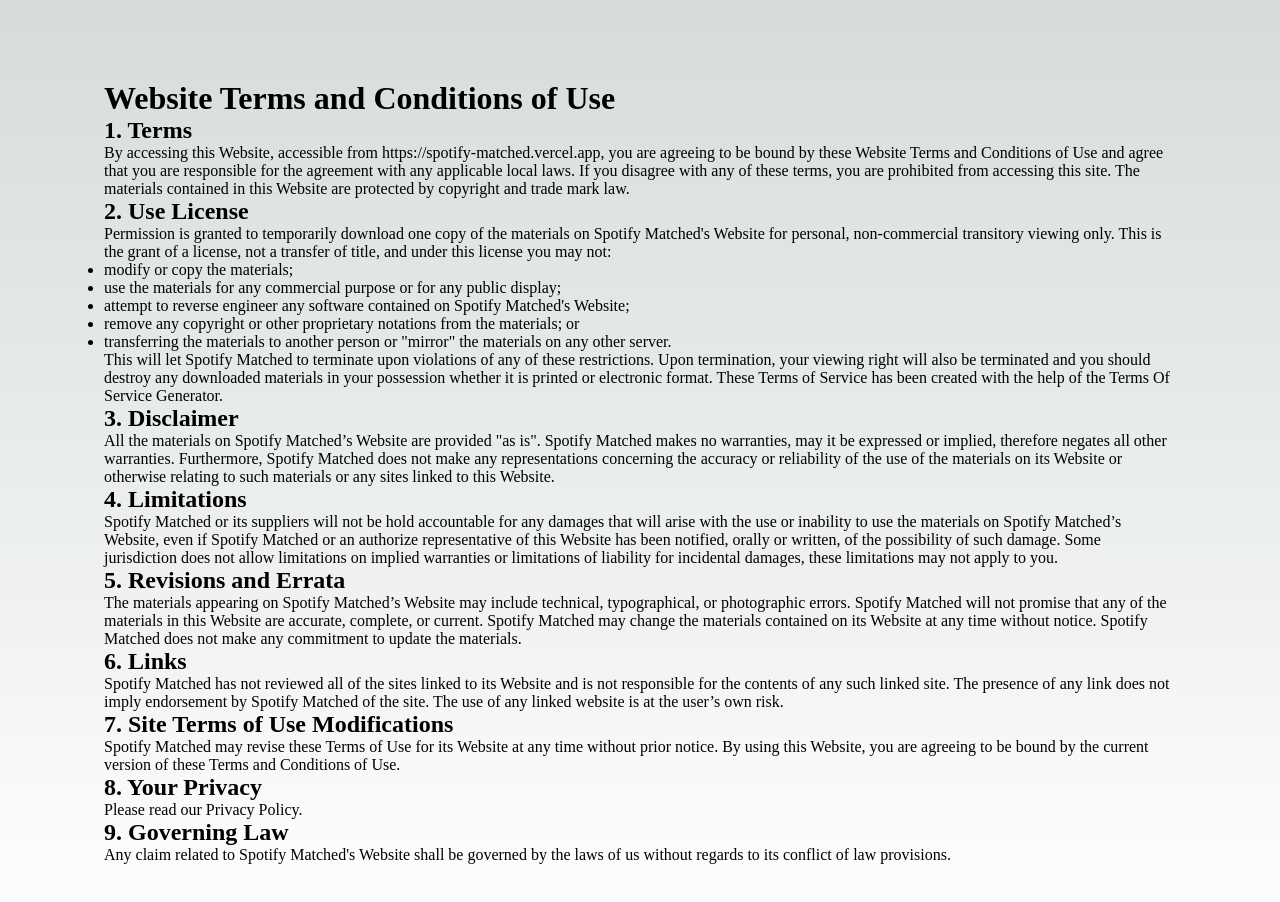
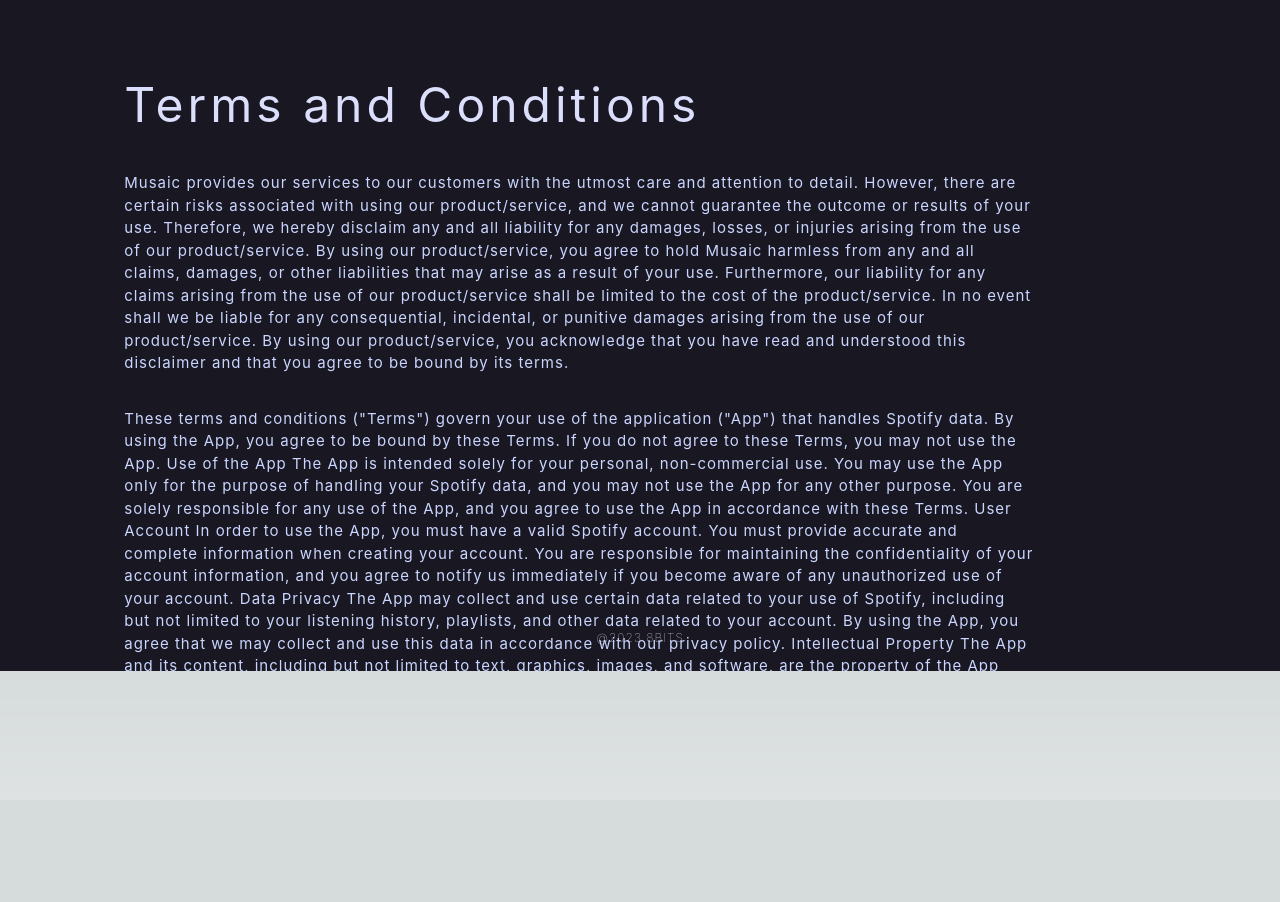
Before and after one commit to microlchen/ui, a Next.js app: page /tos in a window 1280 px wide. Shown: the top 902 px of the page. After the commit the page ends 800 px from the top, so only its background shows below. Built offline with nearby package versions, Linux system fonts and the light colour scheme.

Commit message:
ifthisfailsblamevanessa

```diff
--- a/src/pages/dashboard.jsx
+++ b/src/pages/dashboard.jsx
@@ -1,14 +1,10 @@
 import * as React from "react";
 import styles from '@/styles/Home.module.css'
 import {
-    Box,
+    Link,
     Avatar,
 
 } from "@mui/material";
-import Image from "next/image";
-import HomeIcon from '@mui/icons-material/Home';
-import DarkModeIcon from '@mui/icons-material/DarkMode';
-import GroupIcon from '@mui/icons-material/Group';
 
 export default function Dashboard() {
     const untitledArtwork = "/landing/logo.png";
--- a/src/pages/tos.js
+++ b/src/pages/tos.js
@@ -1,81 +1,79 @@
-import Link from 'next/link';
-// import styles from '@/styles/Home.module.css'
-// import { Card, Row, Text, Input, Spacer, Button } from "@nextui-org/react";
-import { Container, CssBaseline, Typography, Box, Grid, TextField, FormControlLabel, Checkbox, ThemeProvider, Button } from "@mui/material/";
+import * as React from "react";
+import styles from '@/styles/Home.module.css'
+import Link from 'next/link'
+
+const Tos = () => {
+
+  const vector = "/landing/vector1.svg";
+  const vector1 = "/landing/vector.svg";
+
+  return (
+    <div className={styles.all}>
 
 
-export default function FirstPost() {
-  function login() {
-    return (
-      <login>
-        inputs = {{}}
-      </login>
-    )
-  }
-  function open({link}) {
-    return window.open("/posts/first-post")
-  }
-  return (
-    // <ThemeProvider>
-          <Container component="main" maxWidth="xl">
-          {/* <CssBaseline />         */}
-          <Box sx={{
-              margin: 10,
-              display: 'flex',
-              flexDirection: 'column',
-              // backgroundColor: 'primary.light',
-            }}>
-                <Grid Container columnSpacing={2}>
-                <h1>Website Terms and Conditions of Use</h1>
+      <div className={styles.landing} style={{ marginLeft: 0 }}>
+        <div className={styles.flexcontainer}>
 
-                <h2>1. Terms</h2>
+        </div>
 
-                <p>By accessing this Website, accessible from https://spotify-matched.vercel.app, you are agreeing to be bound by these Website Terms and Conditions of Use and agree that you are responsible for the agreement with any applicable local laws. If you disagree with any of these terms, you are prohibited from accessing this site. The materials contained in this Website are protected by copyright and trade mark law.</p>
+        <div className={styles.flexcontainer}>
+          <div className={styles.flexcontainer1}>
+            <div className={styles.catabsolutecontainer} style={{ marginRight: "15%" }}>
+              <span className={styles.meetyour} style={{ fontWeight: 400, color: "#dcdffb" }}>Terms and Conditions</span>
+              <span className={styles.gettheplaylistjus} style={{ fontSize: 15, lineHeight: 1.5 }}>
+                Musaic provides our services to our customers with the utmost care and attention to detail. However, there are certain risks associated with using our product/service, and we cannot guarantee the outcome or results of your use.
 
-                <h2>2. Use License</h2>
+                Therefore, we hereby disclaim any and all liability for any damages, losses, or injuries arising from the use of our product/service. By using our product/service, you agree to hold Musaic harmless from any and all claims, damages, or other liabilities that may arise as a result of your use.
 
-                <p>Permission is granted to temporarily download one copy of the materials on Spotify Matched's Website for personal, non-commercial transitory viewing only. This is the grant of a license, not a transfer of title, and under this license you may not:</p>
+                Furthermore, our liability for any claims arising from the use of our product/service shall be limited to the cost of the product/service. In no event shall we be liable for any consequential, incidental, or punitive damages arising from the use of our product/service.
 
-                <ul>
-                    <li>modify or copy the materials;</li>
-                    <li>use the materials for any commercial purpose or for any public display;</li>
-                    <li>attempt to reverse engineer any software contained on Spotify Matched's Website;</li>
-                    <li>remove any copyright or other proprietary notations from the materials; or</li>
-                    <li>transferring the materials to another person or "mirror" the materials on any other server.</li>
-                </ul>
+                By using our product/service, you acknowledge that you have read and understood this disclaimer and that you agree to be bound by its terms.
+              </span>
 
-                <p>This will let Spotify Matched to terminate upon violations of any of these restrictions. Upon termination, your viewing right will also be terminated and you should destroy any downloaded materials in your possession whether it is printed or electronic format. These Terms of Service has been created with the help of the <a href="https://www.termsofservicegenerator.net">Terms Of Service Generator</a>.</p>
+              <span className={styles.gettheplaylistjus} style={{ marginTop: -20, fontSize: 15, lineHeight: 1.5 }}>
+                These terms and conditions ("Terms") govern your use of the application ("App") that handles Spotify data. By using the App, you agree to be bound by these Terms. If you do not agree to these Terms, you may not use the App.
 
-                <h2>3. Disclaimer</h2>
+                Use of the App
+                The App is intended solely for your personal, non-commercial use. You may use the App only for the purpose of handling your Spotify data, and you may not use the App for any other purpose. You are solely responsible for any use of the App, and you agree to use the App in accordance with these Terms.
 
-                <p>All the materials on Spotify Matched’s Website are provided "as is". Spotify Matched makes no warranties, may it be expressed or implied, therefore negates all other warranties. Furthermore, Spotify Matched does not make any representations concerning the accuracy or reliability of the use of the materials on its Website or otherwise relating to such materials or any sites linked to this Website.</p>
+                User Account
+                In order to use the App, you must have a valid Spotify account. You must provide accurate and complete information when creating your account. You are responsible for maintaining the confidentiality of your account information, and you agree to notify us immediately if you become aware of any unauthorized use of your account.
 
-                <h2>4. Limitations</h2>
+                Data Privacy
+                The App may collect and use certain data related to your use of Spotify, including but not limited to your listening history, playlists, and other data related to your account. By using the App, you agree that we may collect and use this data in accordance with our privacy policy.
 
-                <p>Spotify Matched or its suppliers will not be hold accountable for any damages that will arise with the use or inability to use the materials on Spotify Matched’s Website, even if Spotify Matched or an authorize representative of this Website has been notified, orally or written, of the possibility of such damage. Some jurisdiction does not allow limitations on implied warranties or limitations of liability for incidental damages, these limitations may not apply to you.</p>
+                Intellectual Property
+                The App and its content, including but not limited to text, graphics, images, and software, are the property of the App developer or its licensors, and are protected by copyright and other intellectual property laws. You may not use the App or its content for any commercial purpose without the prior written consent of the App developer.
 
-                <h2>5. Revisions and Errata</h2>
+                Limitation of Liability
+                The App developer will not be liable for any damages arising from your use of the App or your inability to use the App, including but not limited to direct, indirect, incidental, consequential, or punitive damages.
 
-                <p>The materials appearing on Spotify Matched’s Website may include technical, typographical, or photographic errors. Spotify Matched will not promise that any of the materials in this Website are accurate, complete, or current. Spotify Matched may change the materials contained on its Website at any time without notice. Spotify Matched does not make any commitment to update the materials.</p>
+                Indemnification
+                You agree to indemnify and hold the App developer harmless from any claims, damages, or other liabilities arising from your use of the App or your violation of these Terms.
 
-                <h2>6. Links</h2>
+                Termination
+                The App developer may terminate your use of the App at any time for any reason. Upon termination, you must cease all use of the App and delete any copies of the App that you have downloaded.
 
-                <p>Spotify Matched has not reviewed all of the sites linked to its Website and is not responsible for the contents of any such linked site. The presence of any link does not imply endorsement by Spotify Matched of the site. The use of any linked website is at the user’s own risk.</p>
+                Changes to these Terms
+                The App developer may update these Terms from time to time. If we make any material changes to these Terms, we will notify you by email or by posting a notice on our website. Your continued use of the App after such changes constitutes your acceptance of the new Terms.
 
-                <h2>7. Site Terms of Use Modifications</h2>
+                Governing Law
+                These Terms are governed by the laws of the state in which the App developer is located, without regard to its conflict of law provisions. Any dispute arising under these Terms will be resolved in the state or federal courts located in that state.
 
-                <p>Spotify Matched may revise these Terms of Use for its Website at any time without prior notice. By using this Website, you are agreeing to be bound by the current version of these Terms and Conditions of Use.</p>
+                Entire Agreement
+                These Terms constitute the entire agreement between you and the App developer regarding your use of the App, and supersede all prior agreements or understandings, whether written or oral. If any provision of these Terms is found to be invalid or unenforceable, the remaining provisions will remain in full force and effect.
+              </span>
 
-                <h2>8. Your Privacy</h2>
+            </div>
+          </div>
+        </div>
 
-                <p>Please read our <a href="https://www.gdprprivacypolicy.net/live.php?token=RYjiEytOOHcu0QGU3fMFSlUObDcusrYS">Privacy Policy</a>.</p>
+      </div>
+      <span className={styles.num20238bitsterms}>
+        <span className={styles.num20238bitstermsbtext}>@2023 8BITS</span>
+      </span>
 
-                <h2>9. Governing Law</h2>
-
-                <p>Any claim related to Spotify Matched's Website shall be governed by the laws of us without regards to its conflict of law provisions.</p>
-                </Grid>
-          </Box>
-          </Container>
-        // </ThemeProvider>
-    )
-}
+    </div>
+  );
+};
+export default Tos;
```
Also changed, not shown: src/pages/about.js (+2 -6 lines), src/pages/index.js (+60 -11 lines), src/pages/privacy.js (added, +63 -0 lines).
